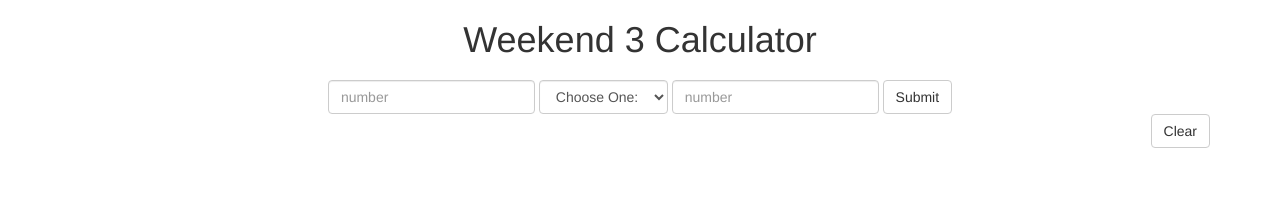
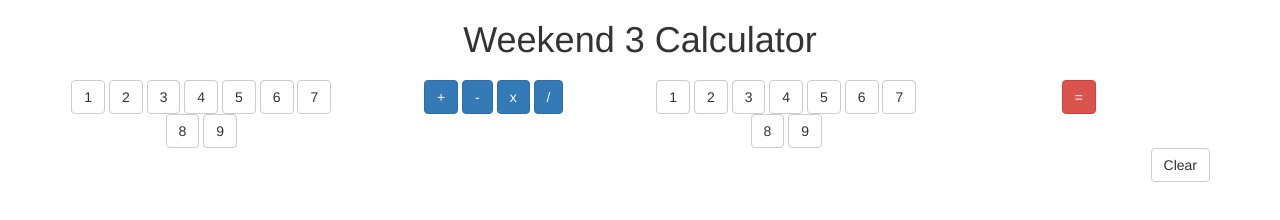
Before and after one commit to JaynieA/Weekend3_Calculator, a website: page public/index.html in a window 1280 px wide. Drawn offline with Linux system fonts and the light colour scheme.

Commit message:
converted input fields to two sets of buttons. Able to concatenate numbers to create double digit

```diff
--- a/public/index.html
+++ b/public/index.html
@@ -14,7 +14,40 @@
 <body>
   <div class="container">
     <h1 class="text-center">Weekend 3 Calculator</h1>
-    <form class="form-inline text-center">
+    <div class="row text-center">
+      <div class="col-sm-3">
+        <button type="button" name="button" class="btn btn-default btn-x">1</button>
+        <button type="button" name="button" class="btn btn-default btn-x">2</button>
+        <button type="button" name="button" class="btn btn-default btn-x">3</button>
+        <button type="button" name="button" class="btn btn-default btn-x">4</button>
+        <button type="button" name="button" class="btn btn-default btn-x">5</button>
+        <button type="button" name="button" class="btn btn-default btn-x">6</button>
+        <button type="button" name="button" class="btn btn-default btn-x">7</button>
+        <button type="button" name="button" class="btn btn-default btn-x">8</button>
+        <button type="button" name="button" class="btn btn-default btn-x">9</button>
+      </div>
+      <div class="col-sm-3">
+        <button type="button" name="button" class="btn btn-primary btn-type">+</button>
+        <button type="button" name="button" class="btn btn-primary btn-type">-</button>
+        <button type="button" name="button" class="btn btn-primary btn-type">x</button>
+        <button type="button" name="button" class="btn btn-primary btn-type">/</button>
+      </div>
+      <div class="col-sm-3">
+        <button type="button" name="button" class="btn btn-default btn-y">1</button>
+        <button type="button" name="button" class="btn btn-default btn-y">2</button>
+        <button type="button" name="button" class="btn btn-default btn-y">3</button>
+        <button type="button" name="button" class="btn btn-default btn-y">4</button>
+        <button type="button" name="button" class="btn btn-default btn-y">5</button>
+        <button type="button" name="button" class="btn btn-default btn-y">6</button>
+        <button type="button" name="button" class="btn btn-default btn-y">7</button>
+        <button type="button" name="button" class="btn btn-default btn-y">8</button>
+        <button type="button" name="button" class="btn btn-default btn-y">9</button>
+      </div>
+      <div class="col-sm-3">
+        <button type="button" name="button" class="btn btn-danger" id="submit">=</button>
+      </div>
+    </div>
+    <!-- <form class="form-inline text-center">
       <input type="number" placeholder="number" class="form-control" id="numOneIn">
       <select class="form-control" id="typeIn">
         <option value="" disabled selected>Choose One:</option>
@@ -26,7 +59,7 @@
       <input type="number" placeholder="number" class="form-control" id="numTwoIn">
       <button type="button" name="button" class="btn btn-default" id="submit">Submit</button>
 
-    </form>
+    </form> -->
     <button type="button" name="button" class="btn btn-default pull-right" id="clear">Clear</button>
     <div id="result"></div>
   </div>
--- a/public/js/client.js
+++ b/public/js/client.js
@@ -35,14 +35,37 @@ var reset = function() {
 }; // end reset
 
 $(document).ready(function() {
+  var operation = new Operation();
+  console.log('operation object on load:', operation);
 
   //event listeners
+  $('.btn-x').on('click', function() {
+    if (operation.x === undefined) {
+      operation.x = $(this).text();
+    } else {
+      operation.x = operation.x + $(this).text();
+    }
+    console.log('operation after .btn-x',operation);
+  });
+
+  $('.btn-type').on('click', function() {
+    operation.type = $(this).text();
+    console.log('opeartion after .btn-type', operation);
+  });
+
+  $('.btn-y').on('click', function() {
+    if (operation.y === undefined) {
+      operation.y = $(this).text();
+    } else {
+      operation.y = operation.y + $(this).text();
+    }
+    console.log('operation after .btn-y', operation);
+  });
+
+
+
   $('#submit').on('click', function() {
     console.log('submit clicked');
-    var x = $('#numOneIn').val();
-    var y = $('#numTwoIn').val();
-    var type = $('#typeIn').val();
-    var operation = new Operation(x, y, type);
     postOperation(operation);
     //clear input and select fields
     $('input').val('');
```
